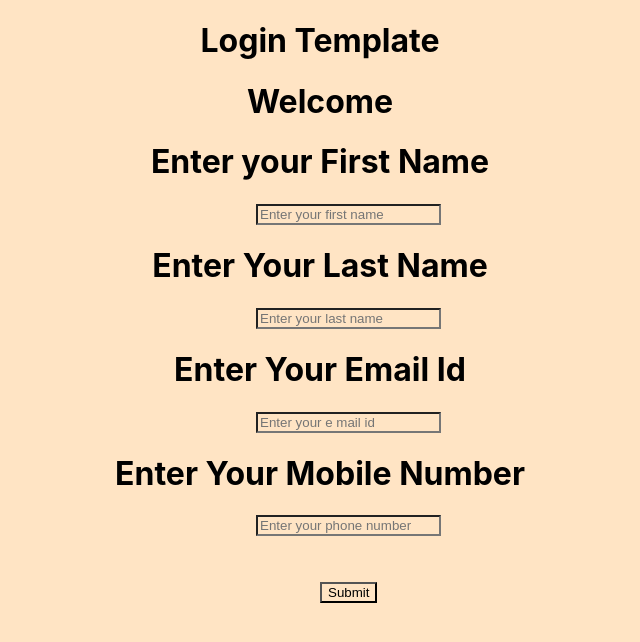
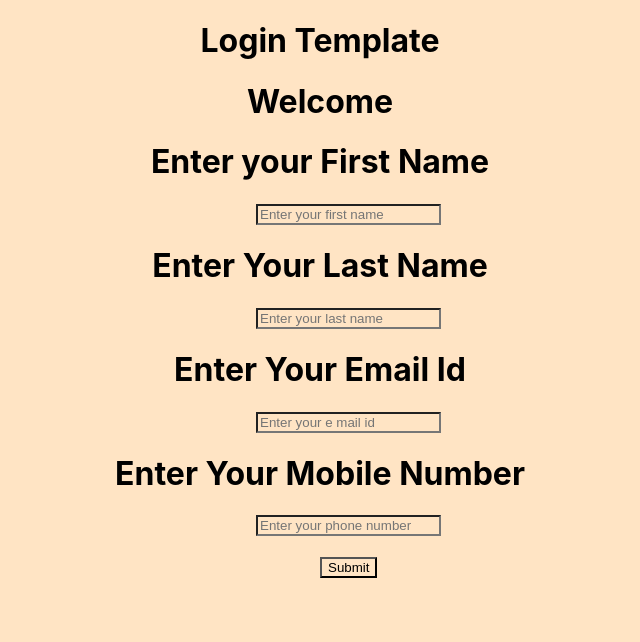
Before and after one commit to Ashutosh-Maurya-87/web-Application, a React (Create React App) app in the folder all login/: page / in a window 1280 px wide. Shown: the top 642 px of the page, without its empty margins (320-960 px from the left). Built offline with nearby package versions, Linux system fonts and the light colour scheme.

Commit message:
updationApp

```diff
--- a/all login/src/App.css
+++ b/all login/src/App.css
@@ -1,5 +1,9 @@
 *{
   background-color: bisque;
+}
+button{
+  margin-left: 50%;
+
 }
 h1{
   text-align: center;
--- a/all login/src/App.js
+++ b/all login/src/App.js
@@ -126,10 +126,7 @@ const App = () => {
           </div>
           <br />
           <button
-            style={{
-              marginLeft: '50%',
-              marginTop: '2%'
-            }}
+
             type='submit'>Submit</button>
         </form>
       </div>
```
